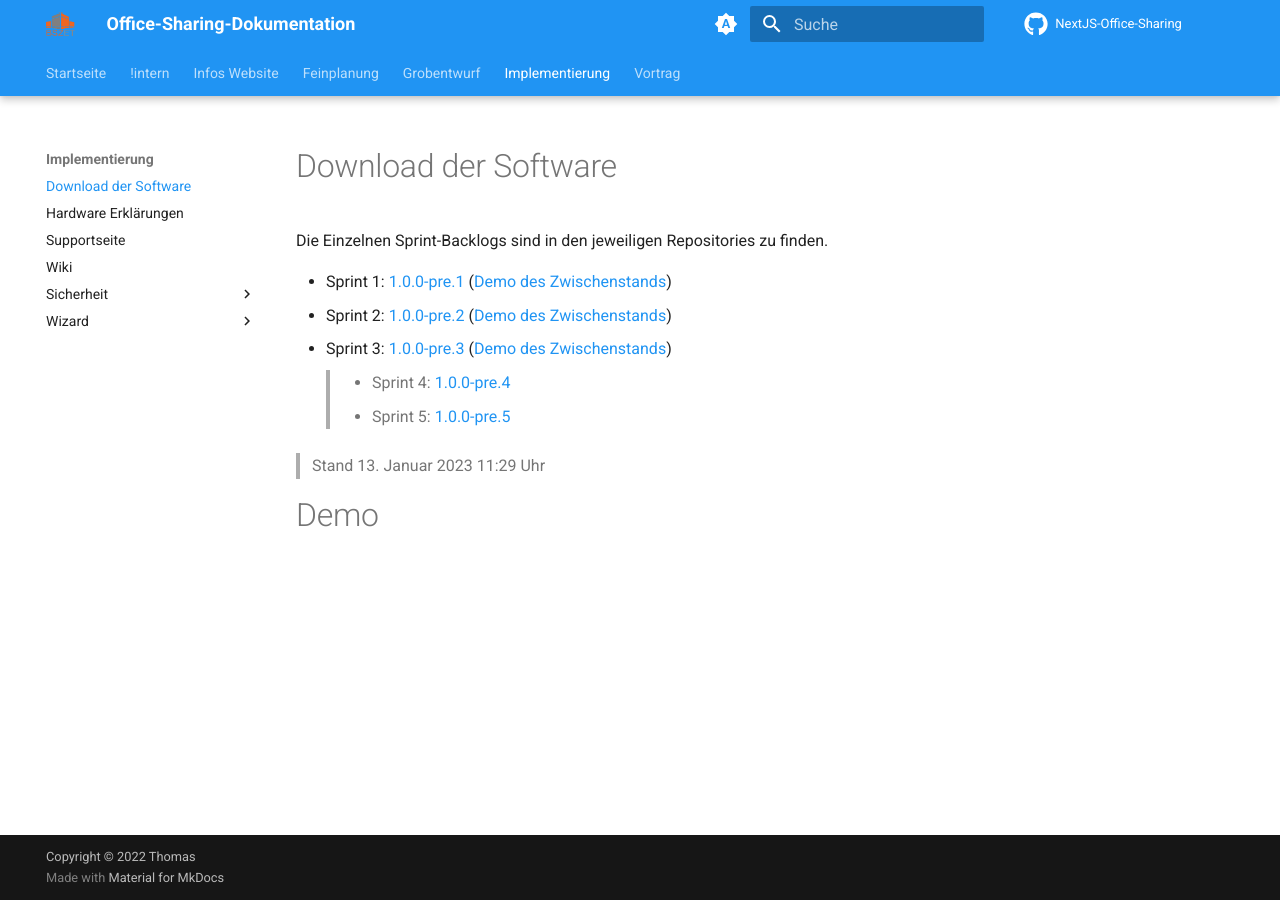
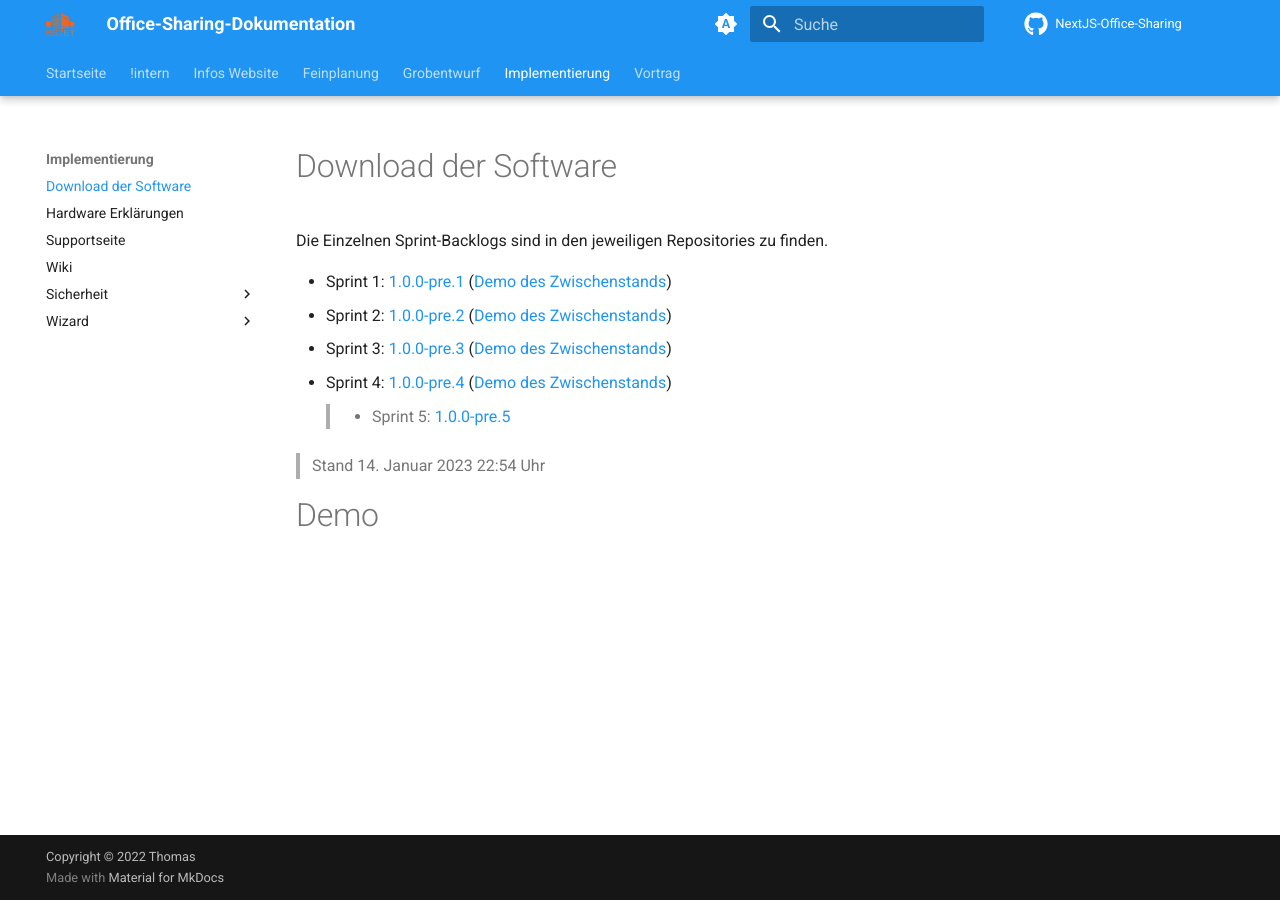
Before and after one commit to gz-bad-erzland-p2/Dokumentation, an MkDocs documentation site: the page built from docs/implementierung/download.md, in a window 1280 px wide. Built offline with MkDocs 1.6.1 and Material for MkDocs 9.7.7, drawn with Linux system fonts in a browser that asks for light colours; comment, search, counter and statistics services are not loaded.

Commit message:
Add R4 to download

```diff
--- a/docs/implementierung/download.md
+++ b/docs/implementierung/download.md
@@ -5,10 +5,10 @@ Die Einzelnen Sprint-Backlogs sind in den jeweiligen Repositories zu finden.
 * Sprint 1: [1.0.0-pre.1](https://github.com/gz-bad-erzland-p2/NextJS-Office-Sharing/releases/tag/1.0.0-pre.1) ([Demo des Zwischenstands](https://next-js-office-sharing-d1cagefs2-derech1e.vercel.app/))
 * Sprint 2: [1.0.0-pre.2](https://github.com/gz-bad-erzland-p2/NextJS-Office-Sharing/releases/tag/1.0.0-pre.2) ([Demo des Zwischenstands](https://next-js-office-sharing-7einwxfak-derech1e.vercel.app/))
 * Sprint 3: [1.0.0-pre.3](https://github.com/gz-bad-erzland-p2/NextJS-Office-Sharing/releases/tag/1.0.0-pre.3) ([Demo des Zwischenstands](https://next-js-office-sharing-3y4canujo-derech1e.vercel.app/))
-> * Sprint 4: [1.0.0-pre.4](https://github.com/gz-bad-erzland-p2/NextJS-Office-Sharing/releases/tag/1.0.0-pre.4)
+* Sprint 4: [1.0.0-pre.4](https://github.com/gz-bad-erzland-p2/NextJS-Office-Sharing/releases/tag/1.0.0-pre.4) ([Demo des Zwischenstands](https://next-js-office-sharing-rmjlnsr4k-derech1e.vercel.app/))
 > * Sprint 5: [1.0.0-pre.5](https://github.com/gz-bad-erzland-p2/NextJS-Office-Sharing/releases/tag/1.0.0-pre.5)
 
 
-> Stand 13. Januar 2023 11:29 Uhr
+> Stand 14. Januar 2023 22:54 Uhr
 
 # Demo
```
